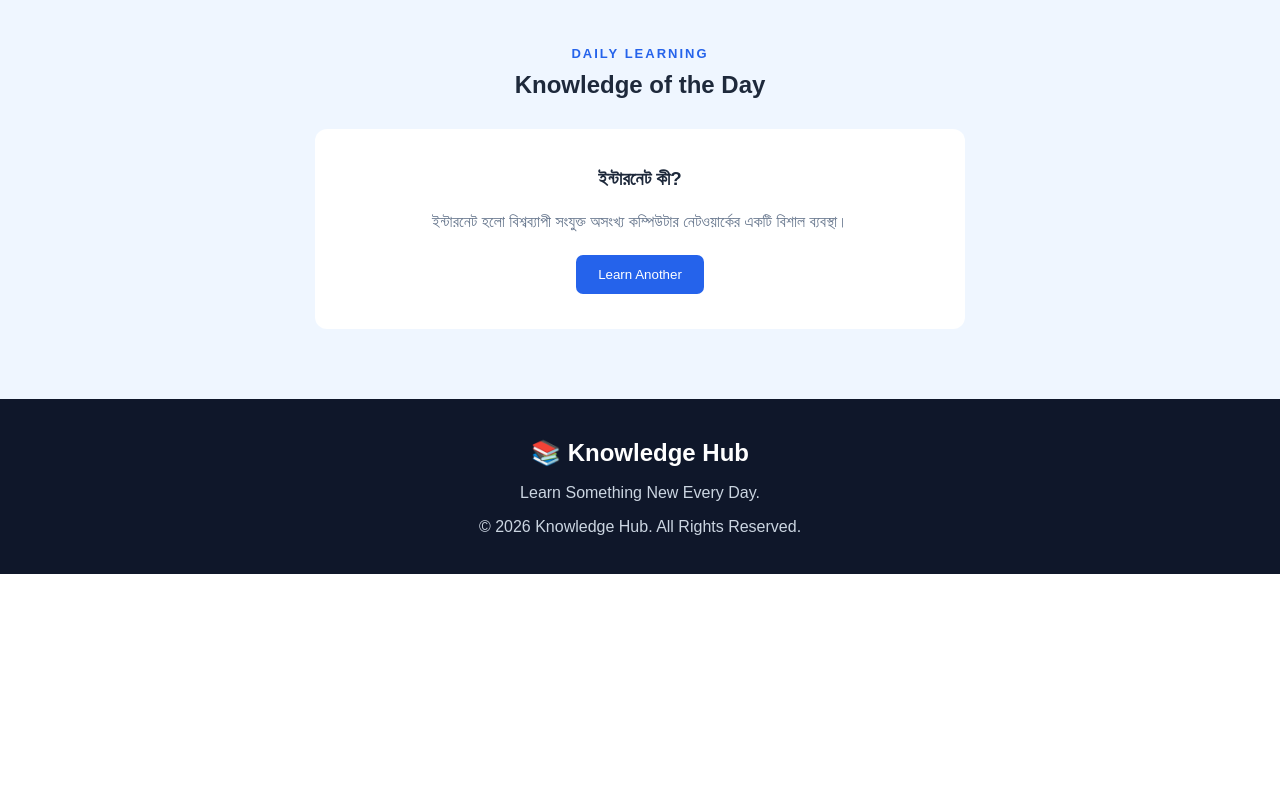
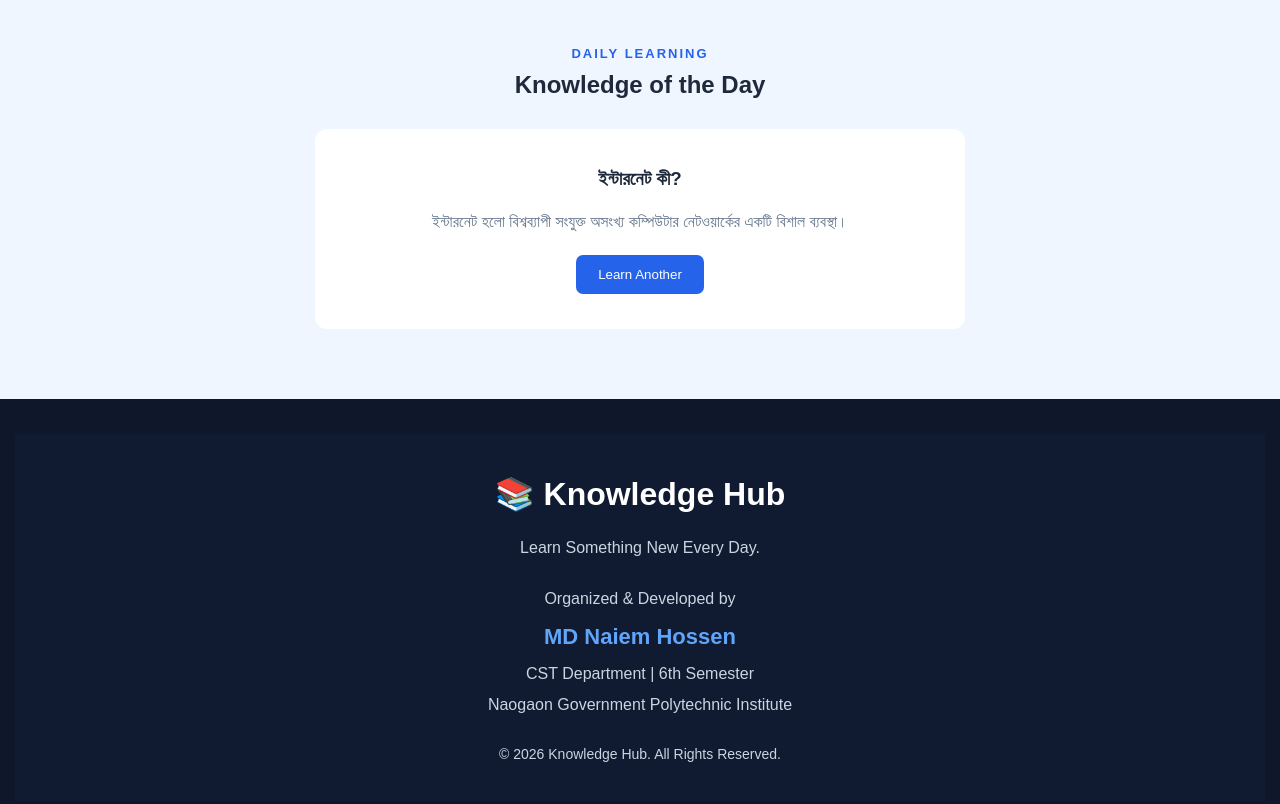
Before and after one commit to naiemman02/Knowledge-Hub, a plain HTML site: page index.html in a window 1280 px wide. Shown: the part 2692-3496 px from the top of the page. Before the commit the page ends 3266 px from the top, so only its background shows below. Drawn offline with Linux system fonts and the light colour scheme.

Commit message:
Update knowledge Hub Footer

```diff
--- a/index.html
+++ b/index.html
@@ -215,9 +215,23 @@
 
     <!-- Footer -->
     <footer>
-        <h2>📚 Knowledge Hub</h2>
-        <p>Learn Something New Every Day.</p>
-        <p>© 2026 Knowledge Hub. All Rights Reserved.</p>
+
+<footer class="footer">
+    <h2>📚 Knowledge Hub</h2>
+    <p>Learn Something New Every Day.</p>
+
+    <div class="creator-info">
+        <p>Organized & Developed by</p>
+        <h3>MD Naiem Hossen</h3>
+        <p>CST Department | 6th Semester</p>
+        <p>Naogaon Government Polytechnic Institute</p>
+    </div>
+
+    <p class="copyright">
+        © 2026 Knowledge Hub. All Rights Reserved.
+    </p>
+</footer>
+
     </footer>
 
     <script src="script.js"></script>
--- a/style.css
+++ b/style.css
@@ -415,3 +415,42 @@ footer p {
     margin-top: 25px;
     color: #16a34a;
 }
+
+
+
+
+
+/*footer*/
+
+.footer {
+    background: #101a30;
+    color: #fff;
+    text-align: center;
+    padding: 35px 15px;
+}
+
+.footer h2 {
+    font-size: 32px;
+    margin-bottom: 15px;
+}
+
+.creator-info {
+    margin: 25px 0;
+    line-height: 1.7;
+}
+
+.creator-info h3 {
+    color: #60a5fa;
+    font-size: 22px;
+    margin: 5px 0;
+}
+
+.creator-info p {
+    margin: 4px 0;
+}
+
+.copyright {
+    margin-top: 25px;
+    font-size: 14px;
+    color: #cbd5e1;
+}
```
